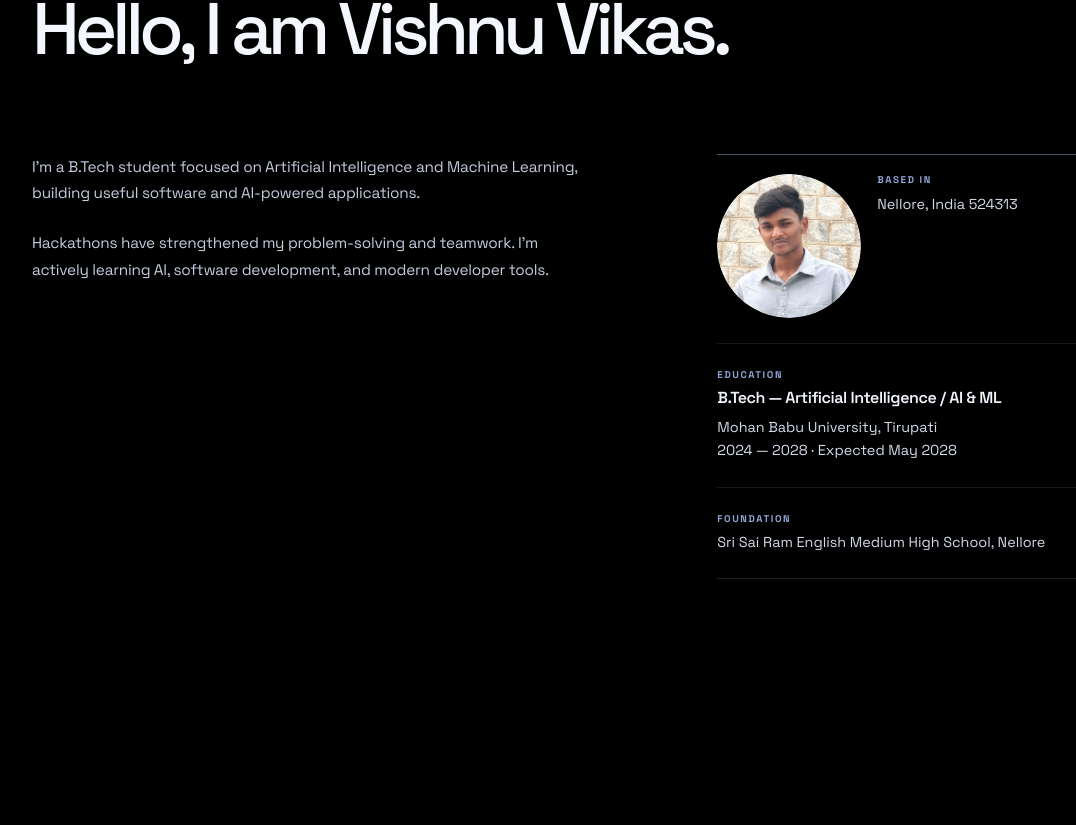
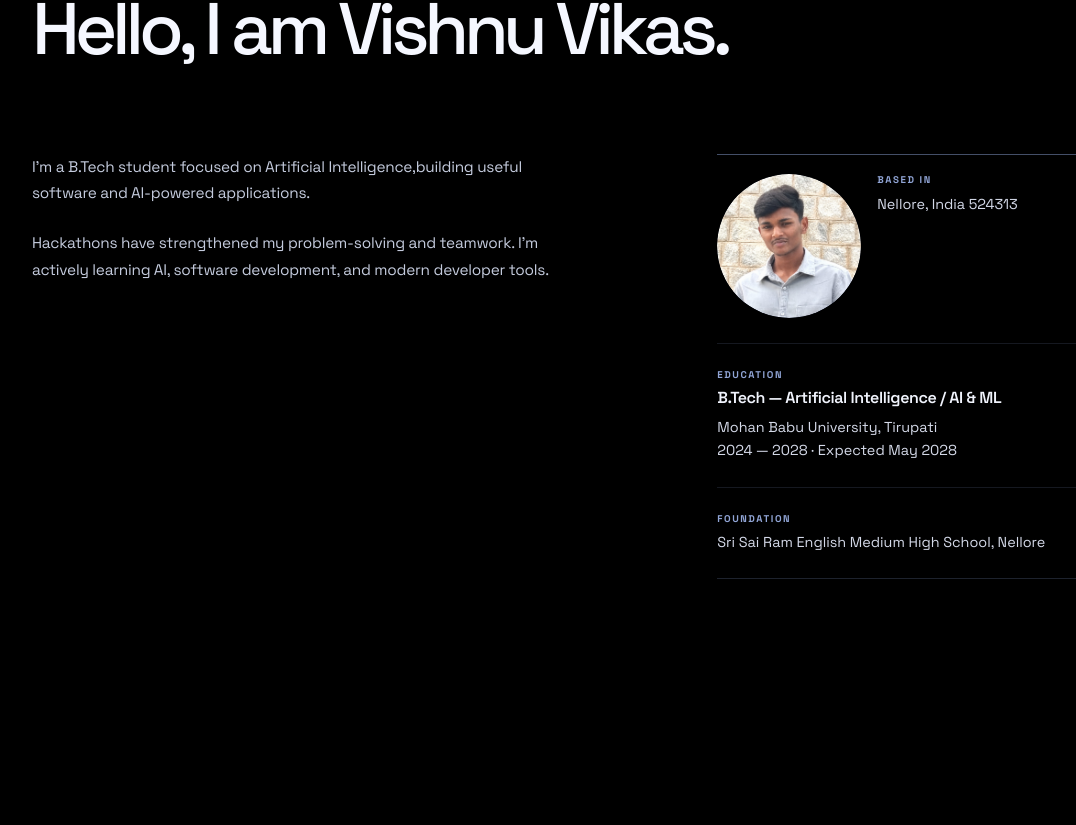
Before and after one commit to vishnuvikas2006/my-new-portfolio, a React (Vite) app: page / in a window 1280 px wide. Shown: the part 2115-2940 px from the top of the page, without its empty margins (48-1124 px from the left). Built offline with nearby package versions, Linux system fonts and the light colour scheme.

Commit message:
proj update

```diff
--- a/src/components/sections/About.tsx
+++ b/src/components/sections/About.tsx
@@ -16,7 +16,7 @@ export function About() {
       <div className="about-grid">
         <div className="about-copy">
           <p>
-            I&apos;m a B.Tech student focused on Artificial Intelligence and Machine Learning, building useful software and
+            I&apos;m a B.Tech student focused on Artificial Intelligence,building useful software and
             AI-powered applications.
           </p>
           <p>
--- a/src/data/projects.ts
+++ b/src/data/projects.ts
@@ -12,7 +12,7 @@ export const projects: Project[] = [
   {
   title: 'AI-Based Municipal Grievance Portal',
   description: 'AI-Based Municipal Grievance Portal — An AI-powered civic platform that enables citizens to submit complaints, intelligently routes and prioritizes them, detects duplicates, and helps authorities efficiently track and resolve issues.',
-  liveDemo: '', // omit or leave empty to hide this button
+  liveDemo: 'https://ai-based-municipal-grievance-portal.onrender.com/', // omit or leave empty to hide this button
   github: 'https://github.com/vishnuvikas2006/AI_based_municiple_work_project.git', // omit or leave empty to hide this button
   image: 'https://www.image2url.com/r2/default/images/1791287964693-e3a52fc8-7116-46c9-a8aa-b9a0e8ffe207.png', // optional
   technologies: ['Next.js', 'TypeScript', 'Gemini API','Mongo db']
```
